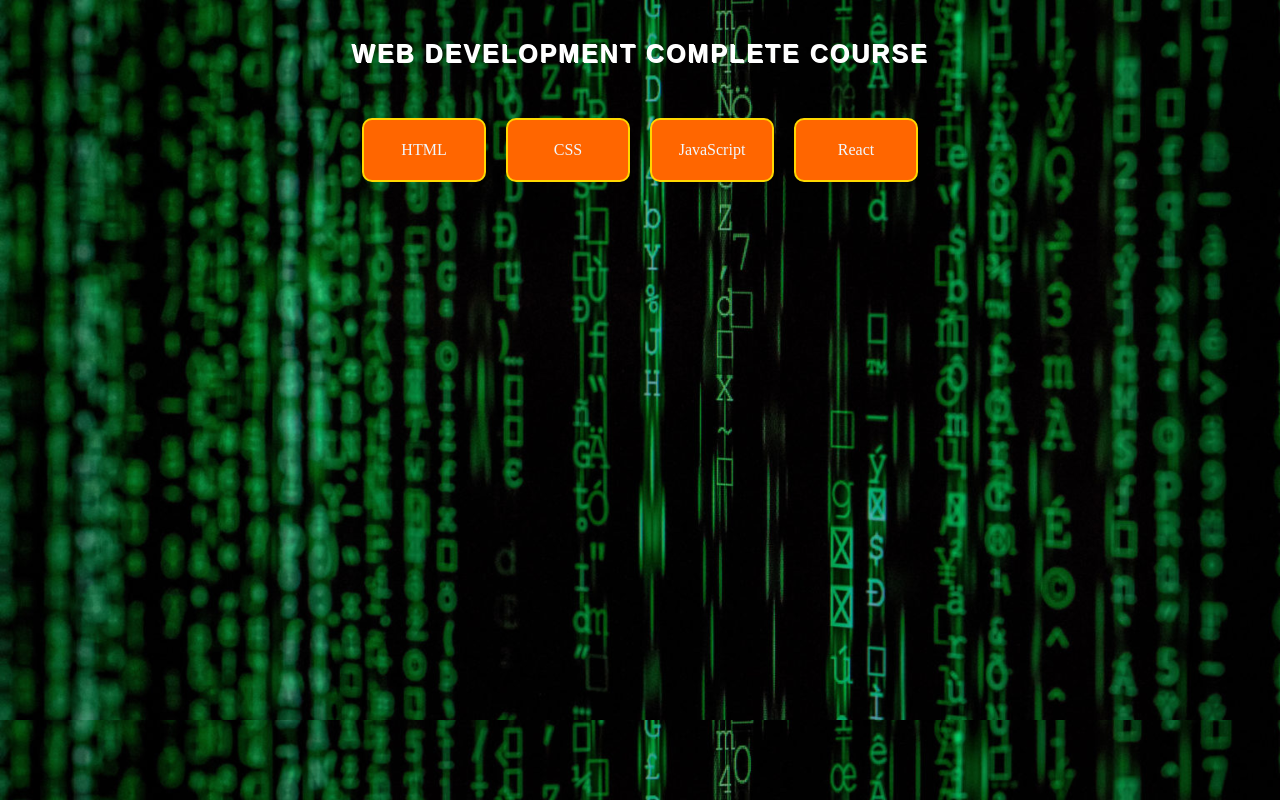
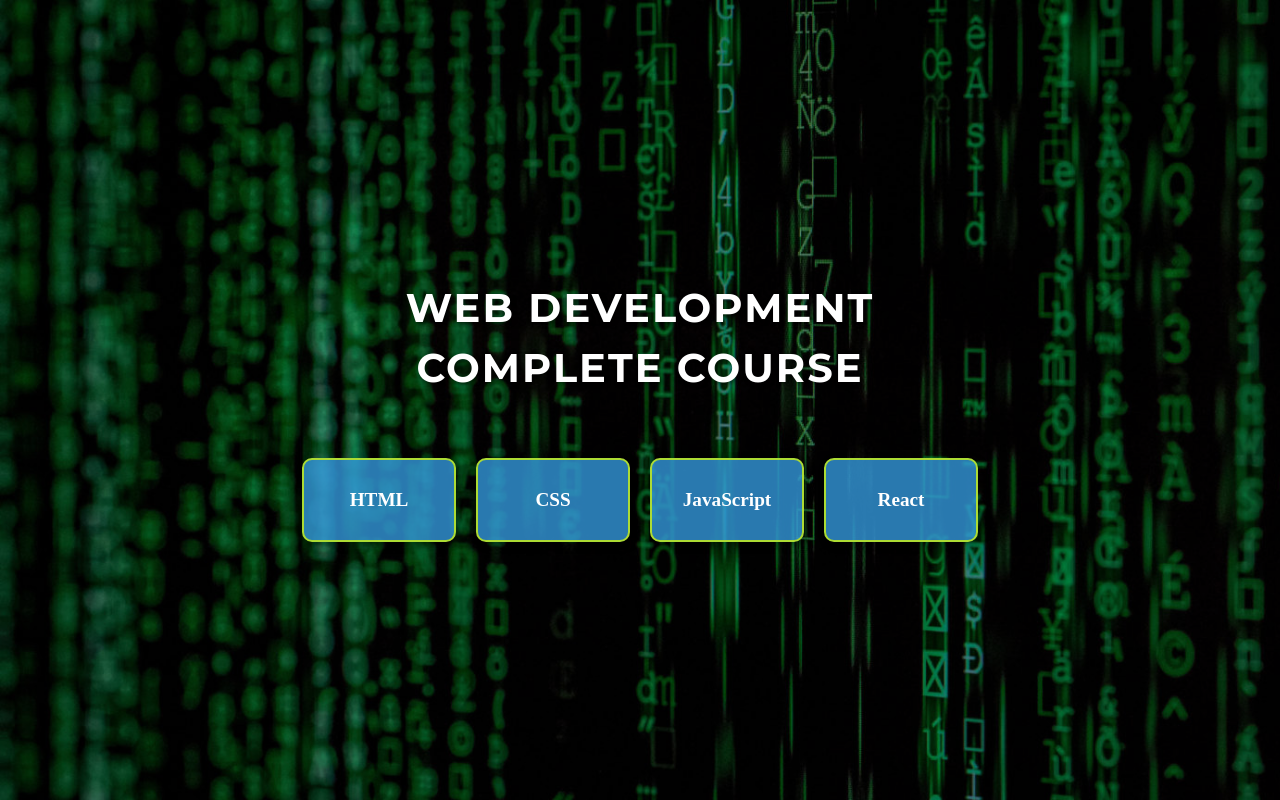
Before and after one commit to Sanjeeb-J/Notes, a plain HTML site: page index.html in a window 1280 px wide. Drawn offline with Linux system fonts and the light colour scheme; a web font is replaced by a local one.

Commit message:
23 May 2025

```diff
--- a/CSS/main.css
+++ b/CSS/main.css
@@ -1,28 +1,43 @@
 body {
   background-image: url(../img/code.jpg);
+  background-repeat: no-repeat;
   background-size: cover;
   display: flex;
   justify-content: center;
   align-items: center;
   flex-direction: column;
+  min-height: 100vh;
+  margin: 0;
+}
+
+body::before {
+  content: '';
+  position: absolute;
+  top: 0;
+  left: 0;
+  right: 0;
+  bottom: 0;
+  background-color: rgba(0, 0, 0, 0.3);
+  /* This overlay sits on top of the background image, behind the content */
 }
 
 .heading {
   text-align: center;
   color: white;
   padding: 20px;
-  width: 50%;
-  margin: auto;
-  font-size: 25px;
-  font-family: "Doto", sans-serif;
+  width: 90%;
+  max-width: 600px;
+  margin: 20px auto;
+  font-size: clamp(30px, 10vw, 40px);
+  font-family: "Montserrat", sans-serif;
   font-weight: bold;
   letter-spacing: 2px;
-  line-height: 2;
-  text-shadow: 1px 1px;
-  display: flex;
-  justify-content: center;
-  align-items: center;
+  line-height: 1.5;
+  text-shadow: 2px 2px 4px rgba(0, 0, 0, 0.5);
+  position: relative;
+  z-index: 1;
 }
+
 
 .container{
   padding: 20px;
@@ -31,22 +46,34 @@ body {
   justify-content: center;
   align-items: center;
   flex-wrap: wrap;
-  max-width: 575px;
+  width: 90%;
+  max-width: 700px;
+  position: relative; /* Ensure container is above the overlay */
+  z-index: 1; /* Ensure container is above the overlay */
 }
 
-
 .box{
-  background-color: rgb(255, 102, 0);
-  height: 60px;
-  width: 120px;
+  background-color: rgba(52, 152, 219, 0.8);
+  height: 80px;
+  width: 150px;
   display: flex;
   justify-content: center;
   align-items: center;
   border-radius: 10px;
-  border: 2px solid gold;
+  border: 2px solid #acdb34;
+  box-shadow: 3px 3px 8px rgba(0, 0, 0, 0.3);
+  transition: transform 0.15s ease, background-color 0.3s ease;
+  cursor: pointer; /* Indicate it's clickable */
+}
+
+.box:hover {
+  transform: translateY(-5px); /* Lift box on hover */
+  background-color: rgba(41, 185, 87, 0.9); /* Darker blue on hover */
 }
 
 .link{
   text-decoration: none;
-  color: aliceblue;
+  color: white; /* White text for better contrast */
+  font-size: 1.2em; /* Slightly larger font size */
+  font-weight: bold;
 }
--- a/index.html
+++ b/index.html
@@ -2,13 +2,14 @@
 <html lang="en">
 <head>
   <meta charset="UTF-8">
-  <meta name="viewport" content="width=100px, initial-scale=1.0">
+  <meta name="viewport" content="width=device-width, initial-scale=1.0">
   <title>WEB DEVELOPMENT</title>
   <link rel="stylesheet" href="CSS/main.css">
 
   <link rel="preconnect" href="https://fonts.googleapis.com">
   <link rel="preconnect" href="https://fonts.gstatic.com" crossorigin>
-  <link href="https://fonts.googleapis.com/css2?family=Doto:wght@100..900&display=swap" rel="stylesheet">
+  <link href="https://fonts.googleapis.com/css2?family=Montserrat:wght@700&display=swap" rel="stylesheet">
+
 </head>
 <body>
   <h1 class="heading">WEB DEVELOPMENT COMPLETE COURSE</h1>
```
